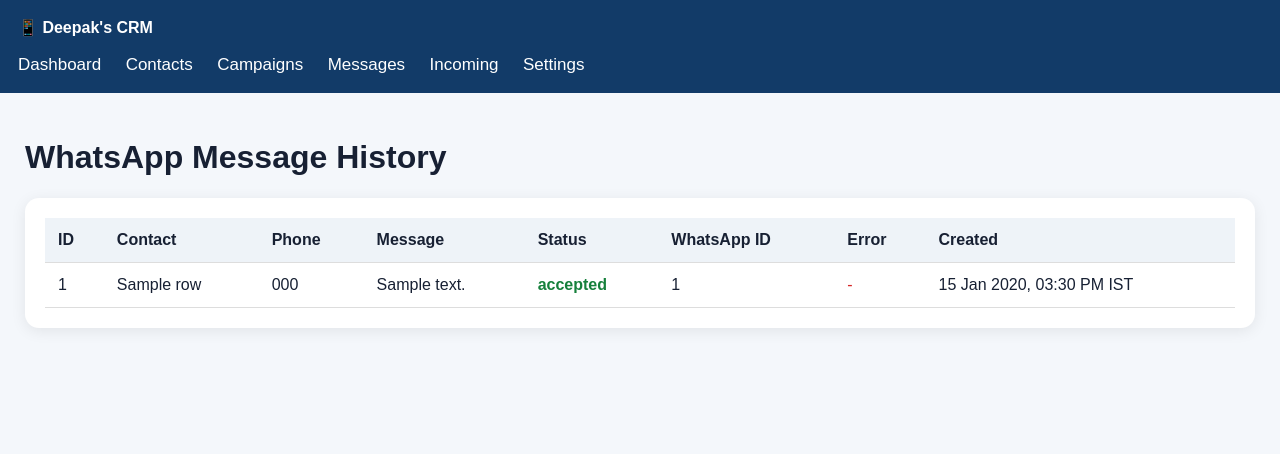
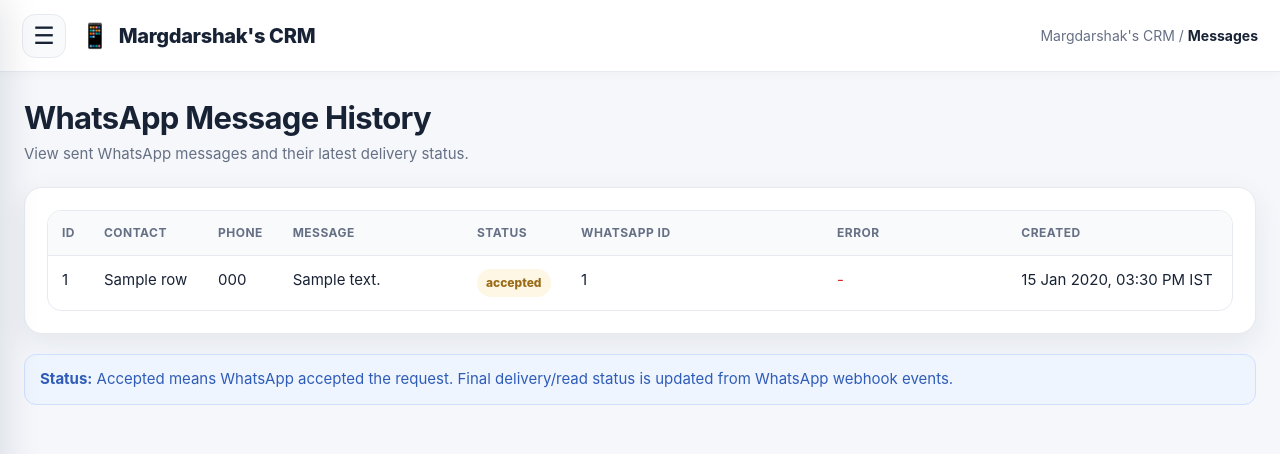
Before and after one commit to Margdarshak-india/deepaks-crm, a Flask app: template templates/messages.html in a window 1280 px wide. Shown: the top 454 px of the page. Run offline with Flask 3, Linux system fonts and the light colour scheme; the template is opened without the code that fills it: most values are stand-ins (such as "Sample title", 1, 10 or a date in 2020); some libraries are stand-ins or nearby versions.

Commit message:
Update messages.html

```diff
--- a/templates/messages.html
+++ b/templates/messages.html
@@ -1,127 +1,17 @@
-<!DOCTYPE html>
-<html lang="en">
-<head>
-    <meta charset="UTF-8">
-    <meta name="viewport" content="width=device-width, initial-scale=1.0">
-    <title>WhatsApp Messages - Deepak's CRM</title>
+{% extends "base.html" %}
+{% block title %}WhatsApp Messages - Margdarshak's CRM{% endblock %}
+{% block page_name %}Messages{% endblock %}
+{% block content %}
 
-    <style>
-        body {
-            margin: 0;
-            font-family: Arial, sans-serif;
-            background: #f4f7fb;
-            color: #172033;
-        }
-
-        nav {
-            background: #123b68;
-            padding: 18px;
-            color: white;
-        }
-
-        nav a {
-            color: white;
-            text-decoration: none;
-            margin-right: 20px;
-            font-size: 17px;
-        }
-
-        .container {
-            padding: 25px;
-        }
-
-        h1 {
-            font-size: 32px;
-        }
-
-        .card {
-            background: white;
-            border-radius: 14px;
-            padding: 20px;
-            box-shadow: 0 3px 15px rgba(0,0,0,0.08);
-            overflow-x: auto;
-        }
-
-        table {
-            width: 100%;
-            border-collapse: collapse;
-        }
-
-        th, td {
-            padding: 13px;
-            border-bottom: 1px solid #ddd;
-            text-align: left;
-            vertical-align: top;
-        }
-
-        th {
-            background: #eef3f8;
-        }
-
-        .accepted {
-            color: #16803c;
-            font-weight: bold;
-        }
-
-        .failed {
-            color: #d62828;
-            font-weight: bold;
-        }
-
-        .status {
-            font-weight: bold;
-        }
-
-        .error {
-            color: #d62828;
-            max-width: 350px;
-            word-break: break-word;
-        }
-
-        @media(max-width: 600px) {
-            .container {
-                padding: 15px;
-            }
-
-            h1 {
-                font-size: 27px;
-            }
-
-            nav a {
-                display: inline-block;
-                margin-bottom: 8px;
-            }
-
-            table {
-                font-size: 14px;
-            }
-        }
-    </style>
-</head>
-
-<body>
-
-<nav>
-    <strong>📱 Deepak's CRM</strong>
-    <br><br>
-
-    <a href="{{ url_for('dashboard') }}">Dashboard</a>
-    <a href="{{ url_for('contacts') }}">Contacts</a>
-    <a href="{{ url_for('campaigns') }}">Campaigns</a>
-    <a href="{{ url_for('messages') }}">Messages</a>
-    <a href="{{ url_for('incoming') }}">Incoming</a>
-    <a href="{{ url_for('settings') }}">Settings</a>
-</nav>
-
-<div class="container">
-
+<div class="heading">
   <h1>WhatsApp Message History</h1>
+  <p>View sent WhatsApp messages and their latest delivery status.</p>
+</div>
 
 <div class="card">
-
   {% if rows %}
-
-        <table>
+  <div class="table-wrap messages-table-wrap">
+    <table class="messages-table">
       <thead>
         <tr>
           <th>ID</th>
@@ -134,70 +24,51 @@
           <th>Created</th>
         </tr>
       </thead>
-
       <tbody>
-
       {% for row in rows %}
-
         <tr>
-
           <td>{{ row["id"] }}</td>
-
+          <td>{{ row["contact_name"] or "Unknown" }}</td>
+          <td>{{ row["phone"] }}</td>
+          <td class="message-cell">{{ row["message"] }}</td>
           <td>
-                        {{ row["contact_name"] or "Unknown" }}
+            <span class="badge {% if row['status'] == 'failed' %}danger{% elif row['status'] == 'read' %}success{% elif row['status'] == 'delivered' %}success{% elif row['status'] == 'sent' %}warning{% elif row['status'] == 'accepted' %}warning{% else %}neutral{% endif %}">
+              {{ row["status"] }}
+            </span>
           </td>
-
-                    <td>
-                        {{ row["phone"] }}
-                    </td>
-
-                    <td>
-                        {{ row["message"] }}
-                    </td>
-
-                    <td class="status
-                        {% if row['status'] == 'failed' %}
-                            failed
-                        {% elif row['status'] in ['sent','delivered','read','accepted'] %}
-                            accepted
-                        {% endif %}
-                    ">
-                        {{ row["status"] }}
-                    </td>
-
-                    <td>
-                        {{ row["wa_message_id"] or "-" }}
-                    </td>
-
-                    <td class="error">
-                        {{ row["error"] or "-" }}
-                    </td>
-
-                    <td class="created-time">
-                        {{ row["created_at"]|ist_datetime }} IST
-                    </td>
-
+          <td class="wa-id-cell">{{ row["wa_message_id"] or "-" }}</td>
+          <td class="error-cell">{{ row["error"] or "-" }}</td>
+          <td class="created-time">{{ row["created_at"]|ist_datetime }} IST</td>
         </tr>
-
       {% endfor %}
-
       </tbody>
     </table>
-
+  </div>
   {% else %}
-
-            <p>No WhatsApp messages found.</p>
-
+    <div class="notice">No WhatsApp messages found.</div>
   {% endif %}
-
 </div>
 
+<div class="notice" style="margin-top:16px">
+  <strong>Status:</strong> Accepted means WhatsApp accepted the request. Final delivery/read status is updated from WhatsApp webhook events.
 </div>
 
+<style>
+.messages-table-wrap{width:100%;overflow-x:auto;-webkit-overflow-scrolling:touch}
+.messages-table{min-width:1050px}
+.messages-table th,.messages-table td{vertical-align:top}
+.message-cell{min-width:180px;max-width:360px;white-space:pre-wrap;word-break:break-word}
+.wa-id-cell{min-width:250px;max-width:340px;word-break:break-all}
+.error-cell{min-width:180px;max-width:320px;color:#d62828;word-break:break-word}
+.created-time{white-space:nowrap}
+@media(max-width:700px){
+  .messages-table{min-width:1000px}
+}
+</style>
+
 <script>
-// Refresh periodically so webhook delivery/read updates appear without manual reload.
-setTimeout(function () { window.location.reload(); }, 15000);
+// Keep the Messages page in sync with webhook delivery/read updates.
+setTimeout(function(){ window.location.reload(); },15000);
 </script>
 
-</body>
-</html>
+{% endblock %}
```
Lines whose indentation alone changed are shown as unchanged.
